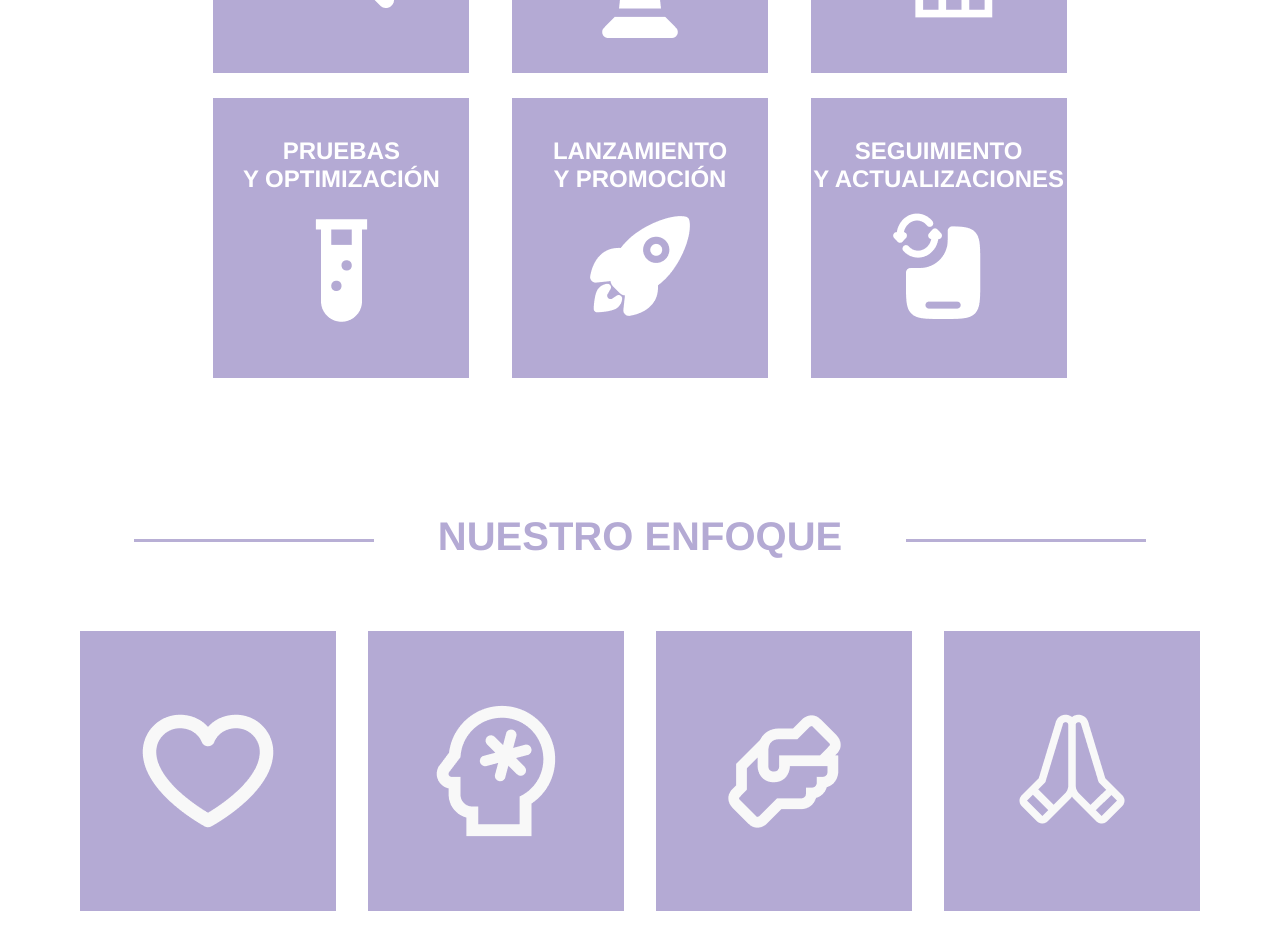
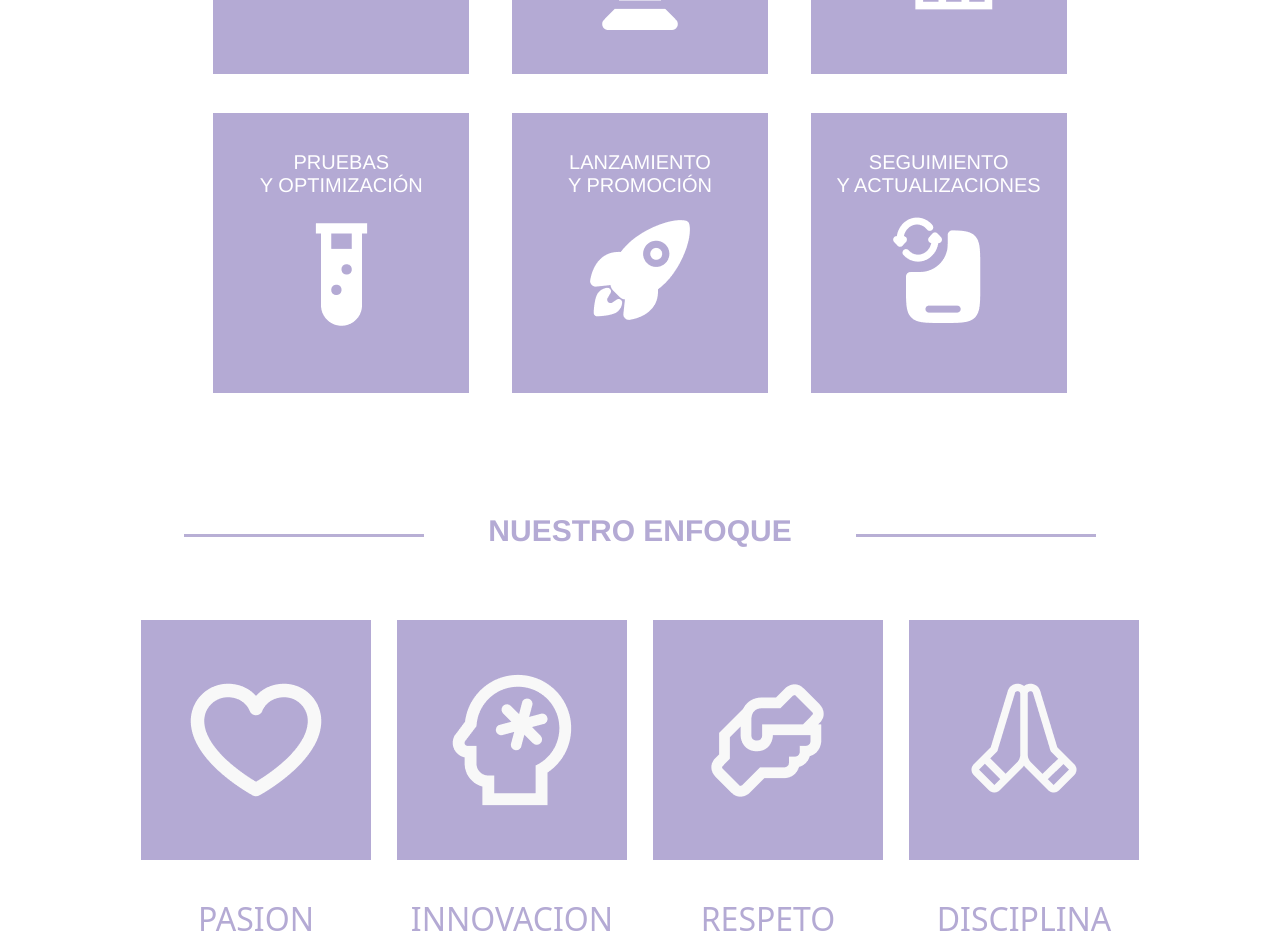
Before and after one commit to PochiTama-dev/Pochitama.site2.0, a React (Vite) app: page / in a window 1280 px wide. Shown: the part 5460-6412 px from the top of the page. Built offline with nearby package versions, Linux system fonts and the light colour scheme.

Commit message:
PT-16 // Fix process and approach cards size

```diff
--- a/src/components/Approach/approach.css
+++ b/src/components/Approach/approach.css
@@ -16,7 +16,7 @@
 .approach-title {
   color: var(--secundary-color);
   font-family: "Open Sans-ExtraBold", Helvetica;
-  font-size: 40px;
+  font-size: 30px;
   font-weight: 800;
   left: 0;
   letter-spacing: 0;
@@ -33,7 +33,7 @@
 .approach-cards-box {
   display: flex;
   justify-content: space-around;
-  width: 90%;
+  width: 80%;
   height: 50%;
   margin-top: 5%;
 }
@@ -41,15 +41,15 @@
 .approach-card {
   background-color: var(--secundary-color);
   color: white;
-  width: 20vw;
-  height: 35vh;
+  width: 18vw;
+  height: 30vh;
   line-height: normal;
   text-align: center;
   perspective: 1000px;
 }
 
 .approach-card-subtitle {
-  margin-top: 40vh;
+  margin-top: 35vh;
   color: var(--secundary-color);
 }
 
@@ -57,7 +57,8 @@
   text-transform: uppercase;
   font-family: "Open Sans-Bold", Helvetica;
   font-size: 18px;
-  font-weight: 700;
+  font-weight: 500;
+  margin: 3%;
 }
 .approach-card .front,
 .approach-card .back {
--- a/src/components/Process/process.css
+++ b/src/components/Process/process.css
@@ -16,7 +16,7 @@
 .process-title {
   color: var(--secundary-color);
   font-family: "Open Sans-ExtraBold", Helvetica;
-  font-size: 40px;
+  font-size: 30px;
   font-weight: 800;
   left: 0;
   letter-spacing: 0;
@@ -34,7 +34,7 @@
   justify-content: space-around;
   width: 70%;
   height: 50%;
-  margin-top: 2%;
+  margin-top: 3%;
 }
 
 .process-card {
@@ -50,18 +50,20 @@
 .process-card-text {
   text-transform: uppercase;
   font-family: "Open Sans-Bold", Helvetica;
-  font-size: 24px;
-  font-weight: 700;
+  font-size: 20px;
+  font-weight: 500;
   margin-top: 15%;
 }
 .process-card-ul {
   text-transform: uppercase;
   font-family: "Open Sans-Bold", Helvetica;
-  font-size: 20px;
-  font-weight: 700;
+  font-size: 18px;
+  font-weight: 500;
   margin-top: 10%;
   text-align: left;
   margin-right: 2%;
+  letter-spacing: 0;
+  line-height: 1.5;
 }
 .process-card .front,
 .process-card .back {
--- a/src/components/Slider/slider.css
+++ b/src/components/Slider/slider.css
@@ -17,8 +17,6 @@
   min-width: 20vw;
   width: 90%;
   min-height: 50vh;
-  font-size: 28px;
-  font-weight: 700;
   font-family: "Old Standard TT-Bold", Helvetica;
 }
 
```
